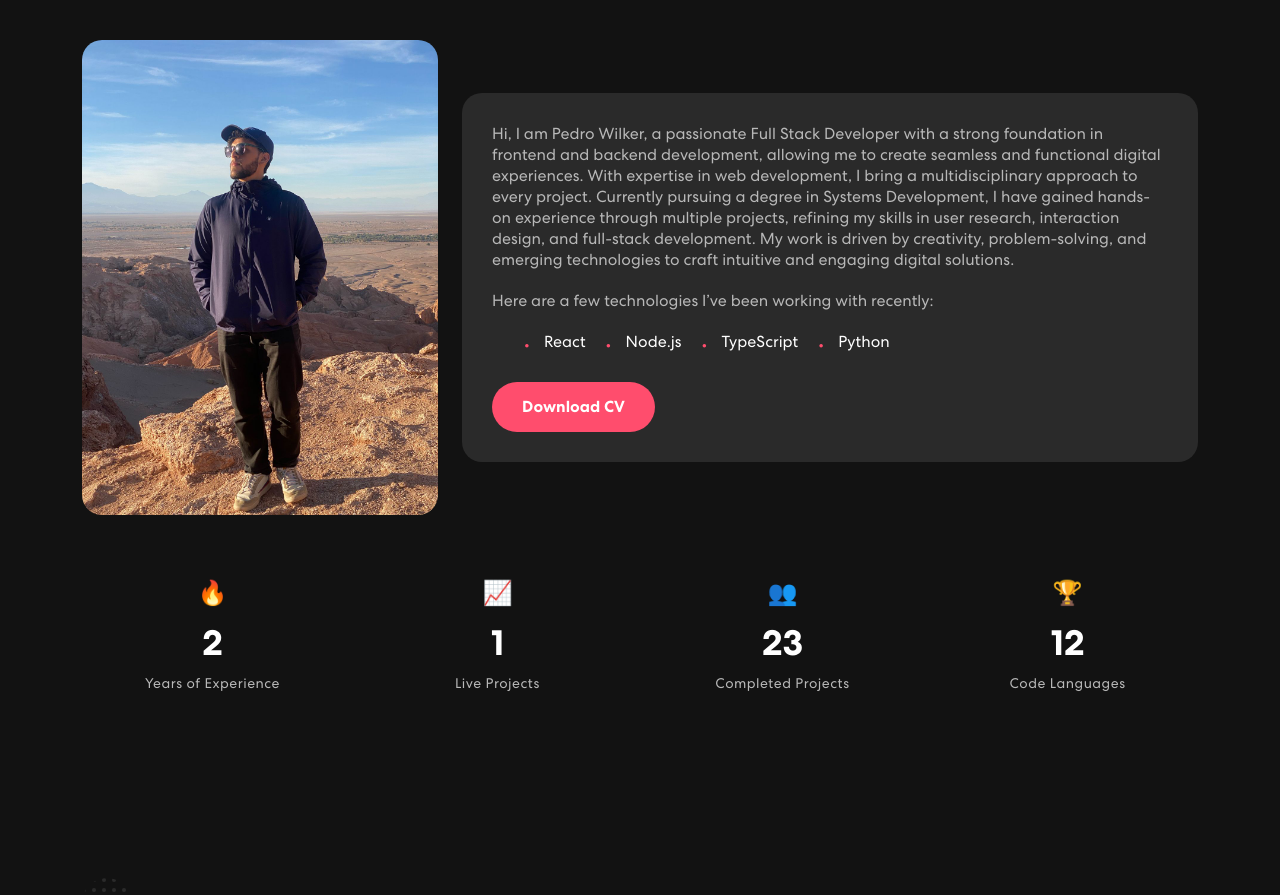
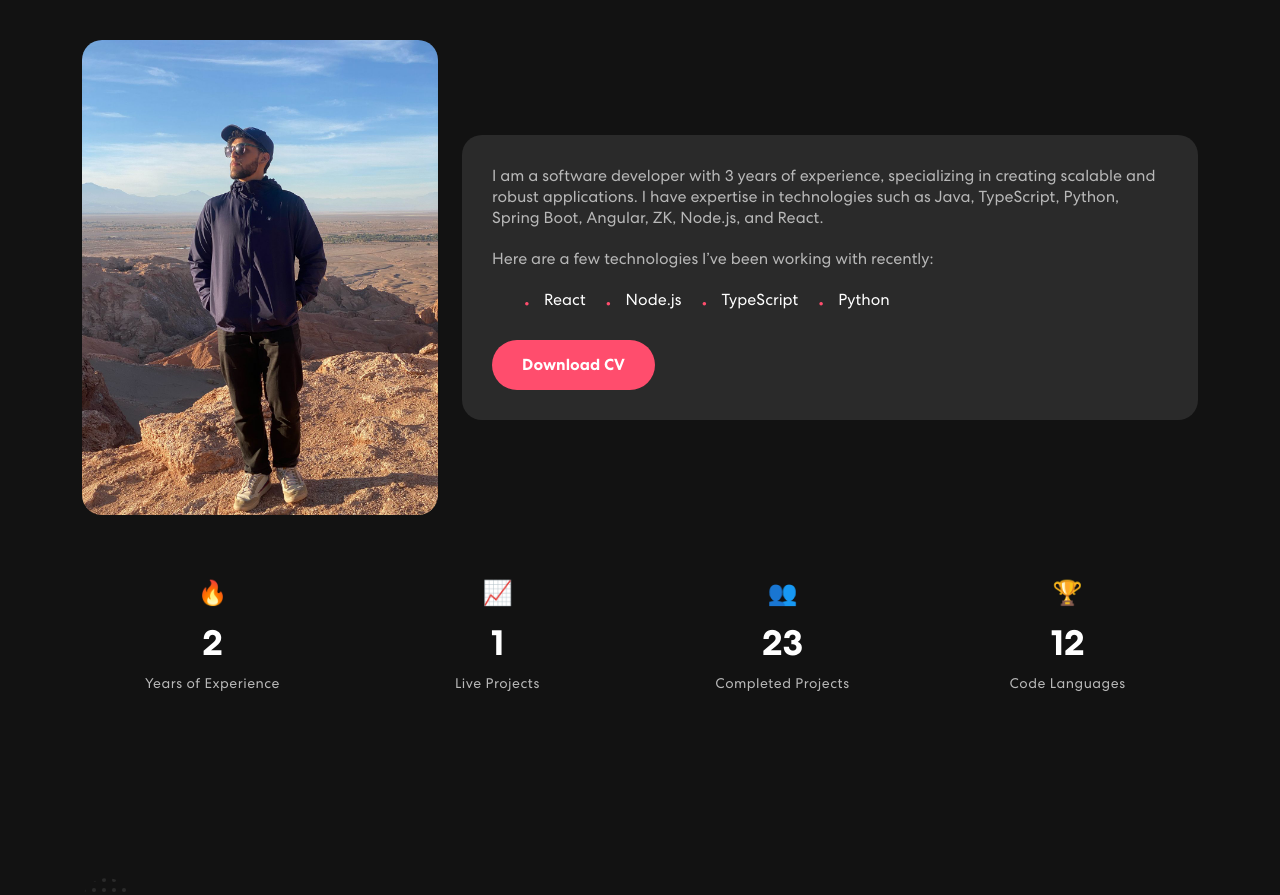
Before and after one commit to Pedro-Wilker/Portifolio, a React (Create React App) app: page / in a window 1280 px wide. Shown: the part 940-1835 px from the top of the page. Built offline with nearby package versions, Linux system fonts and the light colour scheme.

Commit message:
text molding

```diff
--- a/src/components/AboutMe.tsx
+++ b/src/components/AboutMe.tsx
@@ -15,7 +15,7 @@ export const AboutMe: React.FC = () => {
           <Col md={8}>
             <div className="about-me-content">
               <p>
-                Hi, I am Pedro Wilker, a passionate Full Stack Developer with a strong foundation in frontend and backend development, allowing me to create seamless and functional digital experiences. With expertise in web development, I bring a multidisciplinary approach to every project. Currently pursuing a degree in Systems Development, I have gained hands-on experience through multiple projects, refining my skills in user research, interaction design, and full-stack development. My work is driven by creativity, problem-solving, and emerging technologies to craft intuitive and engaging digital solutions.
+              I am a software developer with 3 years of experience, specializing in creating scalable and robust applications. I have expertise in technologies such as Java, TypeScript, Python, Spring Boot, Angular, ZK, Node.js, and React.
               </p>
               <p>Here are a few technologies I’ve been working with recently:</p>
               <ul className="tech-list">
```
